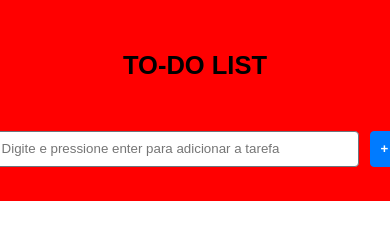
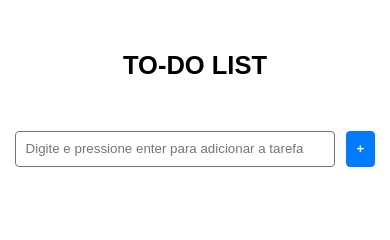
Before and after one commit to br-gabriel/ToDo-list-com-localStorage, a plain HTML site: page index.html in a window 390 px wide. Drawn offline with Linux system fonts and the light colour scheme.

Commit message:
remocao do background

```diff
--- a/style.css
+++ b/style.css
@@ -36,7 +36,7 @@ main {
     flex-direction: column;
     justify-content: center;
 
-    background-color: red;
+    min-width: 320px;
 }
 
 .newTaskArea {
@@ -135,6 +135,6 @@ input[type='button'] {
 
 @media (max-width: 525px) {
     .novaTarefa{
-        min-width: 368px;
+        min-width: 320px;
     }
 }
```
